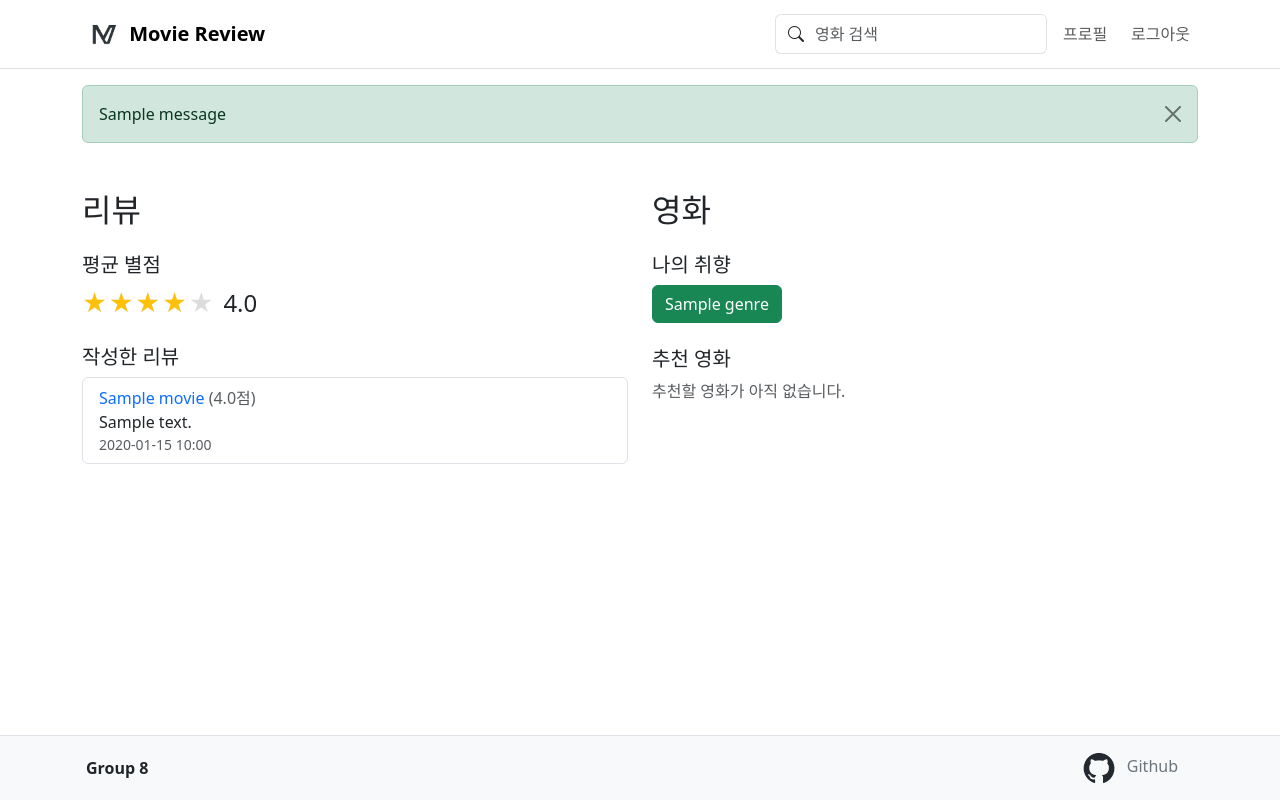
After one commit to Johncakes/Open_Source_Group_8, a Django app: page /accounts/profile/ in a window 1280 px wide. The commit adds this page. Run offline with Django 5.2, Linux system fonts and the light colour scheme; a user stored in the database is signed in; tables that the repository leaves empty hold one stand-in row (values such as "Sample post"); one stand-in notice (Sample message) is shown.

Commit message:
feat: profile view, template 추가

```diff
--- a/account/urls.py
+++ b/account/urls.py
@@ -6,4 +6,5 @@ urlpatterns = [
     path("signup/", views.signup, name="signup"),
     path("login/", views.CustomLoginView.as_view(), name="login"),
     path("logout/", views.CustomLogoutView.as_view(), name="logout"),
+    path("profile/", views.profile, name="profile"),
 ]
--- a/account/views.py
+++ b/account/views.py
@@ -1,8 +1,10 @@
+from django.contrib.auth.decorators import login_required
 from django.contrib.auth.views import LoginView, LogoutView
 from django.shortcuts import redirect, render
 
 from account.decorators import anonymous_required
 from account.forms import CustomAuthenticationForm, CustomSignupForm
+from movie.models import Genre, Movie, Review
 
 
 @anonymous_required
@@ -24,3 +26,24 @@ class CustomLoginView(LoginView):
 
 
 class CustomLogoutView(LogoutView): ...
+
+
+@login_required
+def profile(request):
+    reviews = Review.objects.find_by_user(request.user)
+    average_rating = reviews.average_rating()
+    top_genres = Genre.objects.top_reviewed_by_user(request.user)
+    recommended_movies = Movie.objects.recommended_by_user(
+        user=request.user, genres=top_genres, limit=12
+    )
+
+    return render(
+        request,
+        "account/profile.html",
+        {
+            "reviews": reviews,
+            "average_rating": average_rating,
+            "top_genres": top_genres,
+            "recommended_movies": recommended_movies,
+        },
+    )
--- a/config/templates/Components/navbar.html
+++ b/config/templates/Components/navbar.html
@@ -25,7 +25,7 @@
             </form>
                 {% if user.is_authenticated %}
                     <li class="nav-item me-2">
-                        <span class="nav-link">안녕하세요, {{ user.username }}님</span>
+                        <a class="nav-link" href="{% url 'profile' %}">프로필</a>
                     </li>
                     <li class="nav-item">
                         <form method="post" action="{% url 'logout' %}">
--- /dev/null
+++ b/config/templates/account/profile.html
@@ -0,0 +1,126 @@
+{% extends "base.html" %}
+
+{% load custom_filters %}
+
+{% block style %}
+    <style>
+        .star-rating {
+            position: relative;
+            display: inline-block;
+            font-size: 1.5rem;
+            color: #ddd;
+        }
+
+        .star-rating::before {
+            content: "★★★★★";
+            letter-spacing: 0.1rem;
+        }
+
+        .star-fill {
+            position: absolute;
+            top: 0;
+            left: 0;
+            overflow: hidden;
+            white-space: nowrap;
+            color: #ffc107;
+        }
+
+        .star-fill::before {
+            content: "★★★★★";
+            letter-spacing: 0.1rem;
+        }
+    </style>
+{% endblock %}
+
+
+{% block content %}
+    <div class="container mt-5">
+        <div class="row g-4">
+            <!-- 리뷰 섹션 -->
+            <div class="col-md-6">
+                <h2 class="mb-4">리뷰</h2>
+
+                <!-- 평균 별점 -->
+                <div class="mb-4">
+                    <h5>평균 별점</h5>
+                    {% if average_rating %}
+                        <div class="d-flex align-items-center mb-3 gap-2" style="font-size: 1.5rem;">
+                            <div class="star-rating" title="{{ average_rating|floatformat:1 }}">
+                                <div class="star-fill" style="width: {{ average_rating|to_percentage }}%;"></div>
+                            </div>
+                            <span class="me-2">{{ average_rating|floatformat:1 }}</span>
+                        </div>
+                    {% endif %}
+                </div>
+
+                <!-- 내가 쓴 리뷰 목록 -->
+                <div class="mb-4">
+                    <h5>작성한 리뷰</h5>
+                    {% if reviews %}
+                        <ul class="list-group">
+                            {% for review in reviews %}
+                                <li class="list-group-item">
+                                    <a href="{% url 'movie_detail' review.movie.id %}" class="text-decoration-none">
+                                        {{ review.movie.title }}
+                                    </a>
+                                    <span class="text-muted">({{ review.rating }}점)</span><br>
+                                    {{ review.content|linebreaksbr }}
+                                    <div class="text-muted small">{{ review.created_at|date:"Y-m-d H:i" }}</div>
+                                </li>
+                            {% endfor %}
+                        </ul>
+                    {% else %}
+                        <p class="text-muted">작성한 리뷰가 없습니다.</p>
+                    {% endif %}
+                </div>
+            </div>
+
+            <!-- 영화 섹션 -->
+            <div class="col-md-6">
+                <h2 class="mb-4">영화</h2>
+
+                <!-- 나의 취향 -->
+                <div class="mb-4">
+                    <h5>나의 취향</h5>
+                    {% if top_genres %}
+                        <div class="d-flex flex-wrap gap-2">
+                            {% for genre in top_genres %}
+                                <a href="{% url 'movie_search' %}?genre={{ genre.id }}"
+                                   class="btn btn-success btn-md">
+                                    {{ genre.name }}
+                                </a>
+                            {% endfor %}
+                        </div>
+                    {% else %}
+                        <p class="text-muted">아직 리뷰한 장르가 없습니다.</p>
+                    {% endif %}
+                </div>
+
+                <!-- 추천 영화 -->
+                <div class="mb-4">
+                    <h5>추천 영화</h5>
+                    {% if recommended_movies %}
+                        <div class="row row-cols-2 row-cols-sm-3 row-cols-md-3 g-3">
+                            {% for movie in recommended_movies %}
+                                <div class="col">
+                                    <div class="card h-100 text-center">
+                                        <a href="{% url 'movie_detail' movie.id %}">
+                                            <img src="https://image.tmdb.org/t/p/w500{{ movie.poster_path }}"
+                                                 class="card-img-top" alt="{{ movie.title }}"
+                                                 style="height: 220px; object-fit: cover;">
+                                        </a>
+                                        <div class="card-body p-2">
+                                            <h6 class="card-title mb-0">{{ movie.title }}</h6>
+                                        </div>
+                                    </div>
+                                </div>
+                            {% endfor %}
+                        </div>
+                    {% else %}
+                        <p class="text-muted">추천할 영화가 아직 없습니다.</p>
+                    {% endif %}
+                </div>
+            </div>
+        </div>
+    </div>
+{% endblock %}
--- a/config/templates/base.html
+++ b/config/templates/base.html
@@ -8,6 +8,7 @@
     <link href="https://cdn.jsdelivr.net/npm/bootstrap@5.3.6/dist/css/bootstrap.min.css" rel="stylesheet">
     <link rel="stylesheet" href="{% static 'styles.css' %}">
     <link rel="stylesheet" href="https://cdn.jsdelivr.net/npm/bootstrap-icons@1.11.3/font/bootstrap-icons.css">
+    <link href="https://cdnjs.cloudflare.com/ajax/libs/font-awesome/6.5.0/css/all.min.css" rel="stylesheet">
     <style>
         html, body {
             height: 100%;
@@ -29,6 +30,17 @@
 {% include 'Components/navbar.html' %}
 
 <main>
+    {% if messages %}
+        <div class="container mt-3">
+            {% for message in messages %}
+                <div class="alert alert-{{ message.tags }} alert-dismissible fade show" role="alert">
+                    {{ message }}
+                    <button type="button" class="btn-close" data-bs-dismiss="alert" aria-label="Close"></button>
+                </div>
+            {% endfor %}
+        </div>
+    {% endif %}
+
     {% block content %}
     {% endblock %}
 </main>
--- a/movie/models/genre.py
+++ b/movie/models/genre.py
@@ -1,7 +1,19 @@
 from django.db import models
+from django.db.models import Count
+
+
+class GenreQuerySet(models.QuerySet):
+    def top_reviewed_by_user(self, user, limit=5):
+        return (
+            self.filter(movies__reviews__user=user)
+            .annotate(review_count=Count("movies__reviews"))
+            .order_by("-review_count")[:limit]
+        )
 
 
 class Genre(models.Model):
+    objects = GenreQuerySet.as_manager()
+
     class Meta:
         db_table = "genre"
 
--- a/movie/models/movie.py
+++ b/movie/models/movie.py
@@ -3,7 +3,19 @@ from django.db import models
 from movie.models import Genre
 
 
+class MovieQuerySet(models.QuerySet):
+    def recommended_by_user(self, user, genres, limit=10):
+        return (
+            self.filter(genres__in=genres)
+            .exclude(reviews__user=user)
+            .distinct()
+            .order_by("-popularity")[:limit]
+        )
+
+
 class Movie(models.Model):
+    objects = MovieQuerySet.as_manager()
+
     class Meta:
         db_table = "movie"
 
--- a/movie/models/review.py
+++ b/movie/models/review.py
@@ -3,11 +3,22 @@ import random
 from django.contrib.auth.models import User
 from django.core.exceptions import ValidationError
 from django.db import models
+from django.db.models import Avg
 
 from movie.models import Movie
 
 
+class ReviewQuerySet(models.QuerySet):
+    def find_by_user(self, user):
+        return self.filter(user=user).select_related("movie").order_by("-created_at")
+
+    def average_rating(self):
+        return self.aggregate(avg=Avg("rating"))["avg"]
+
+
 class Review(models.Model):
+    objects = ReviewQuerySet.as_manager()
+
     class Meta:
         db_table = "review"
         constraints = [
```
